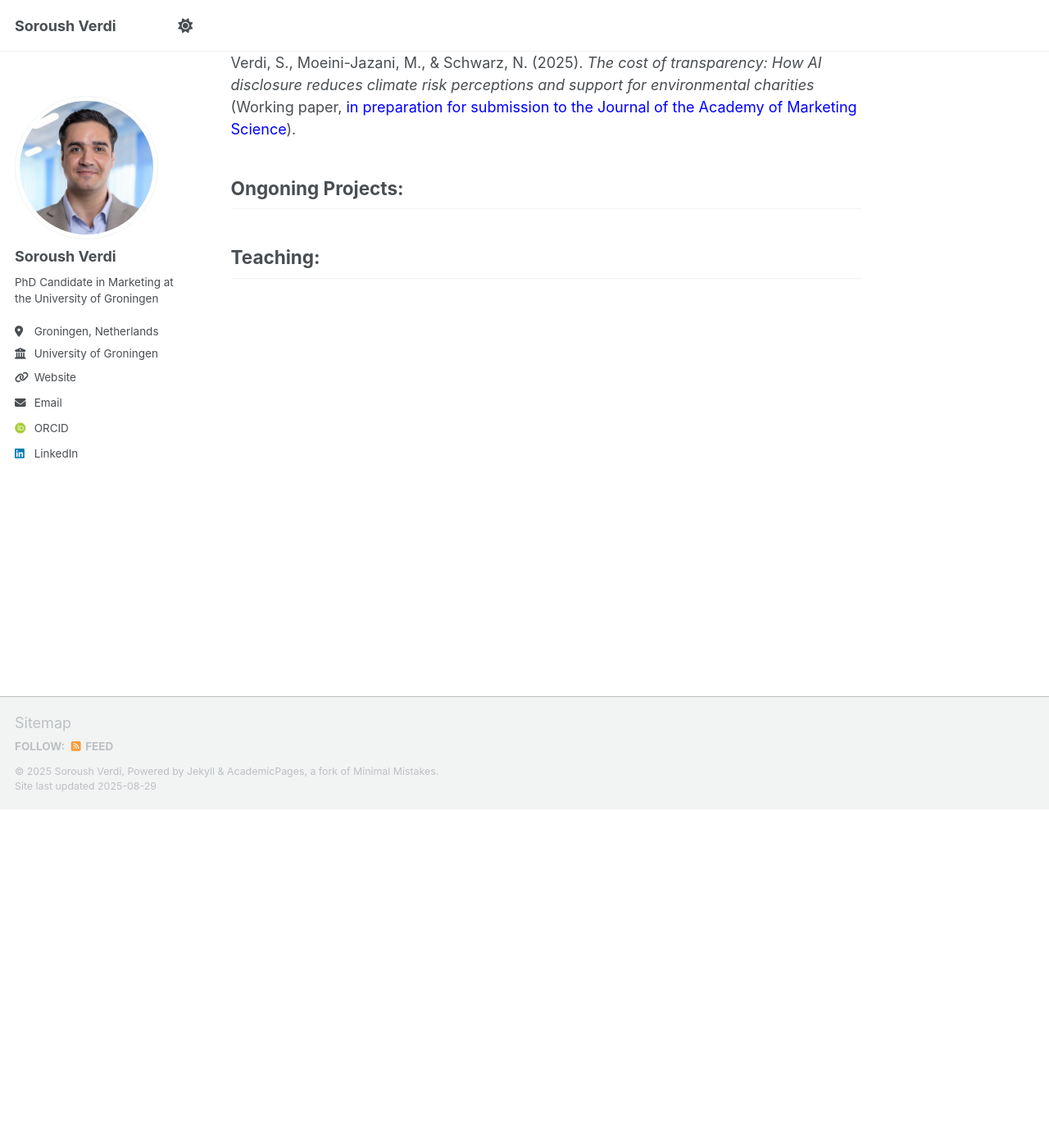
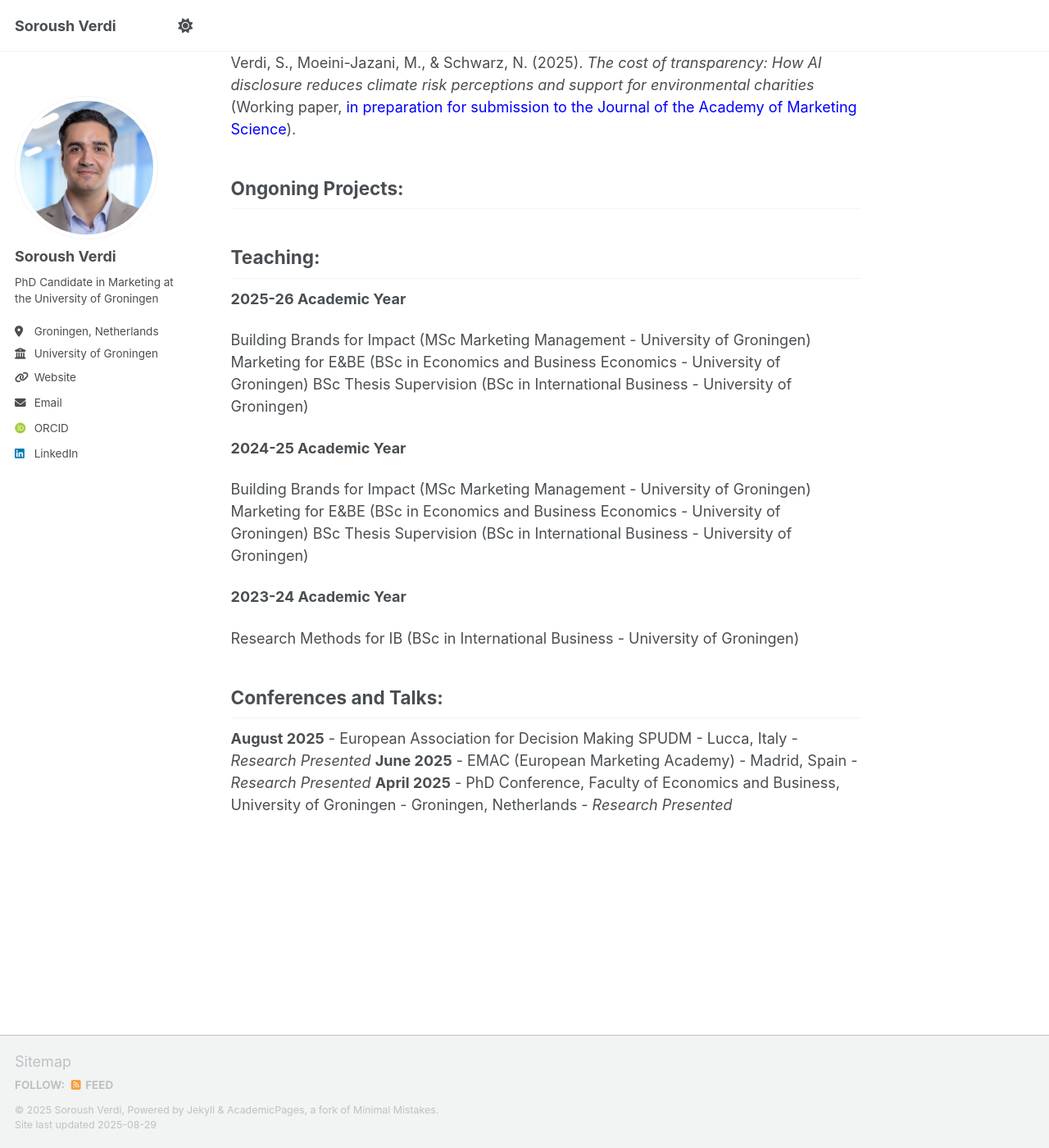
Before and after one commit to soroushverdi/soroushverdi.github.io, a Jekyll site: the page built from _pages/about.md, in a window 1280 px wide and 1400 px high, scrolled down 413 px. Shown: the whole window at 82% size. Built offline with Jekyll 4.4.1, drawn with Linux system fonts in a browser that asks for light colours; some web fonts are replaced; a script that is not in the unit is left out.

Commit message:
Update about.md

```diff
--- a/_pages/about.md
+++ b/_pages/about.md
@@ -24,3 +24,26 @@ Ongoning Projects:
 
 Teaching:
 ------
+
+**2025-26 Academic Year**
+
+Building Brands for Impact (MSc Marketing Management - University of Groningen)
+Marketing for E&BE (BSc in Economics and Business Economics - University of Groningen)
+BSc Thesis Supervision (BSc in International Business - University of Groningen)
+
+**2024-25 Academic Year**
+
+Building Brands for Impact (MSc Marketing Management - University of Groningen)
+Marketing for E&BE (BSc in Economics and Business Economics - University of Groningen)
+BSc Thesis Supervision (BSc in International Business - University of Groningen)
+
+**2023-24 Academic Year**
+
+Research Methods for IB (BSc in International Business - University of Groningen)
+
+Conferences and Talks:
+------
+
+**August 2025** - European Association for Decision Making SPUDM - Lucca, Italy - *Research Presented*
+**June 2025** - EMAC (European Marketing Academy) - Madrid, Spain - *Research Presented*
+**April 2025** - PhD Conference, Faculty of Economics and Business, University of Groningen - Groningen, Netherlands - *Research Presented*
```
